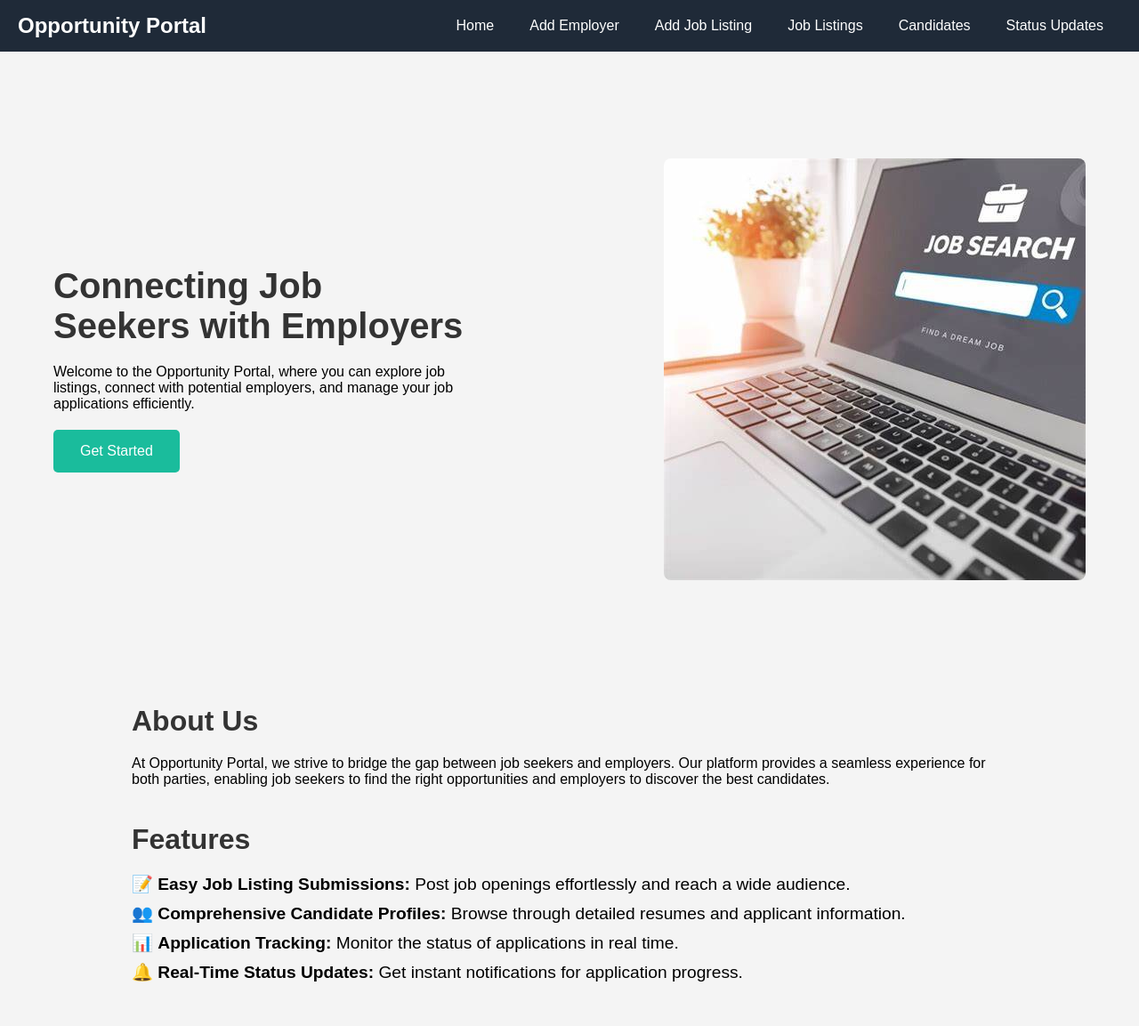
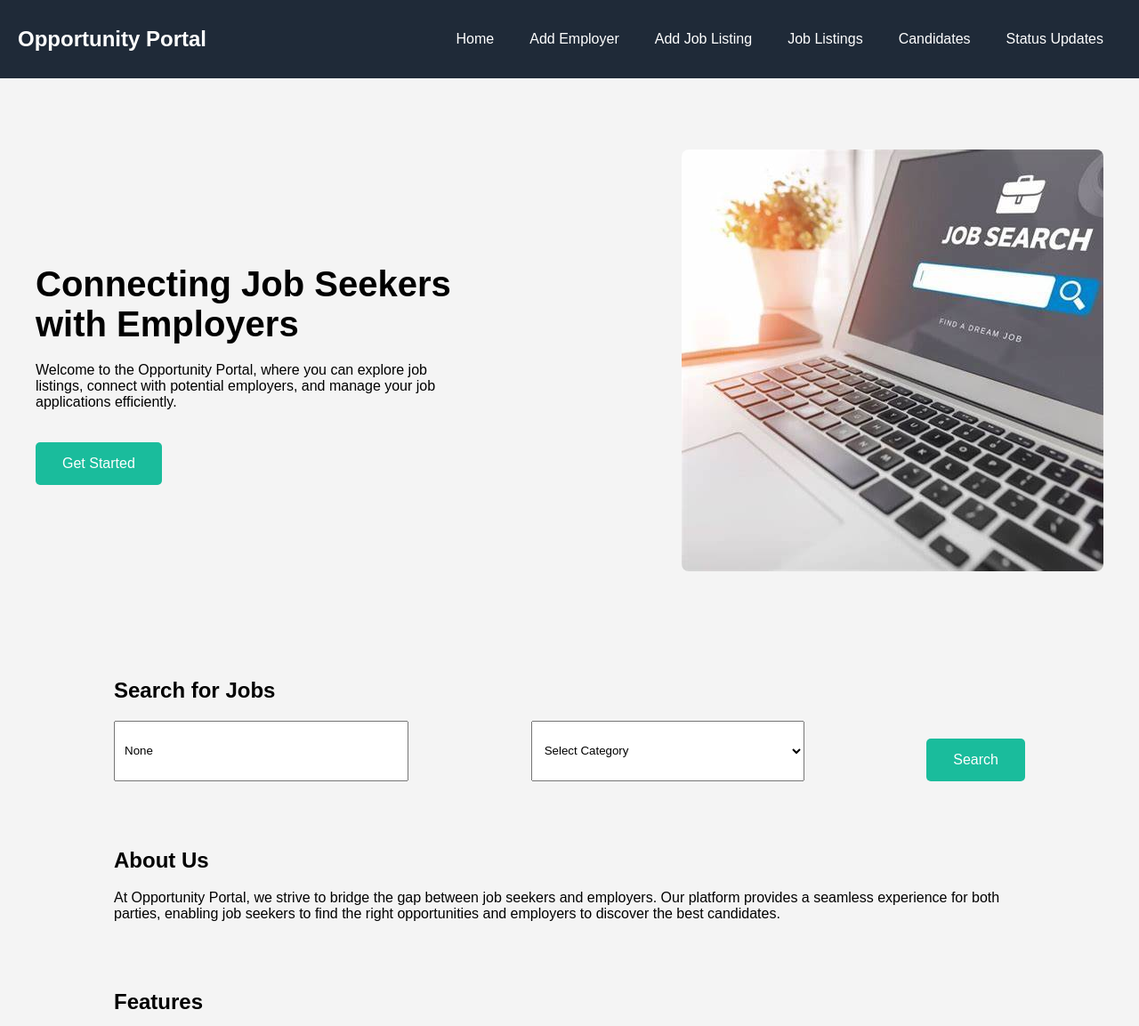
Before and after one commit to faithtinarwo/Opportunity-Portal, a Flask app: page / in a window 1280 px wide. Shown: the top 1153 px of the page at 89% size. Run offline with Flask 3, Linux system fonts and the light colour scheme.

Commit message:
Search Engine added

```diff
--- a/app.py
+++ b/app.py
@@ -115,7 +115,19 @@
 
 @app.route('/job_listings')
 def job_listings():
-    listings = JobListing.query.all()
+    title = request.args.get('title')
+    category = request.args.get('category')
+
+    # Filter job listings based on the search criteria
+    query = JobListing.query
+
+    if title:
+        query = query.filter(JobListing.title.like(f"%{title}%"))
+    if category:
+        query = query.filter(JobListing.category == category)  # Assuming `category` is a column in your JobListing model
+
+    listings = query.all()
+
     return render_template('job_listings.html', listings=listings)
 
 @app.route('/status_updates')
--- a/static/style.css
+++ b/static/style.css
@@ -108,6 +108,30 @@
     background-color: #1abc9c;
 }
 
+#job-search .search-inputs {
+    display: flex;
+    justify-content: space-between;
+    margin: 15px 0;
+}
+
+#job-search input, #job-search select {
+    width: 30%;
+    padding: 10px;
+    margin-right: 10px;
+}
+
+#job-search button {
+    padding: 15px 30px;
+    background-color: #1abc9c;
+    color: white;
+    border: none;
+    cursor: pointer;
+}
+
+#job-search button:hover {
+    background-color: #1abc9c;
+
+
 /* Sections */
 section {
     margin: 40px 0;
--- a/templates/index.html
+++ b/templates/index.html
@@ -32,6 +32,25 @@
                 <a href="/add_job_listing" class="cta-button">Get Started</a>
             </div>
         </div>
+    </section>
+
+    <!-- Job Search Section -->
+    <section id="job-search" class="container">
+        <h2>Search for Jobs</h2>
+        <form action="/job_listings" method="GET">
+            <div class="search-inputs">
+                <input type="text" name="title" placeholder="Job Title" value="{{ request.args.get('title') }}">
+                <select name="category">
+                    <option value="" disabled selected>Select Category</option>
+                    <option value="IT" {% if request.args.get('category') == 'IT' %}selected{% endif %}>IT</option>
+                    <option value="Marketing" {% if request.args.get('category') == 'Marketing' %}selected{% endif %}>Marketing</option>
+                    <option value="Finance" {% if request.args.get('category') == 'Finance' %}selected{% endif %}>Finance</option>
+                    <option value="HR" {% if request.args.get('category') == 'HR' %}selected{% endif %}>HR</option>
+
+                </select>
+                <button type="submit" class="cta-button">Search</button>
+            </div>
+        </form>
     </section>
 
     <!-- Main Content Section -->
```
